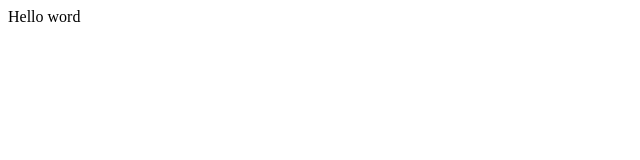
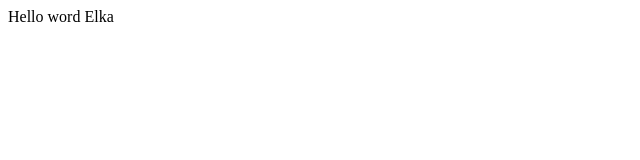
Before and after one commit to Elka-Codwik/git-test-, a plain HTML site: page index.html in a window 1280 px wide. Shown: the full height of the page, 0-640 px from the left. Drawn offline with Linux system fonts and the light colour scheme.

Commit message:
Update index.html

```diff
--- a/index.html
+++ b/index.html
@@ -6,6 +6,6 @@
     <title>Git-test</title>
 </head>
 <body>
-    Hello word
+    Hello word Elka
 </body>
 </html>
```
